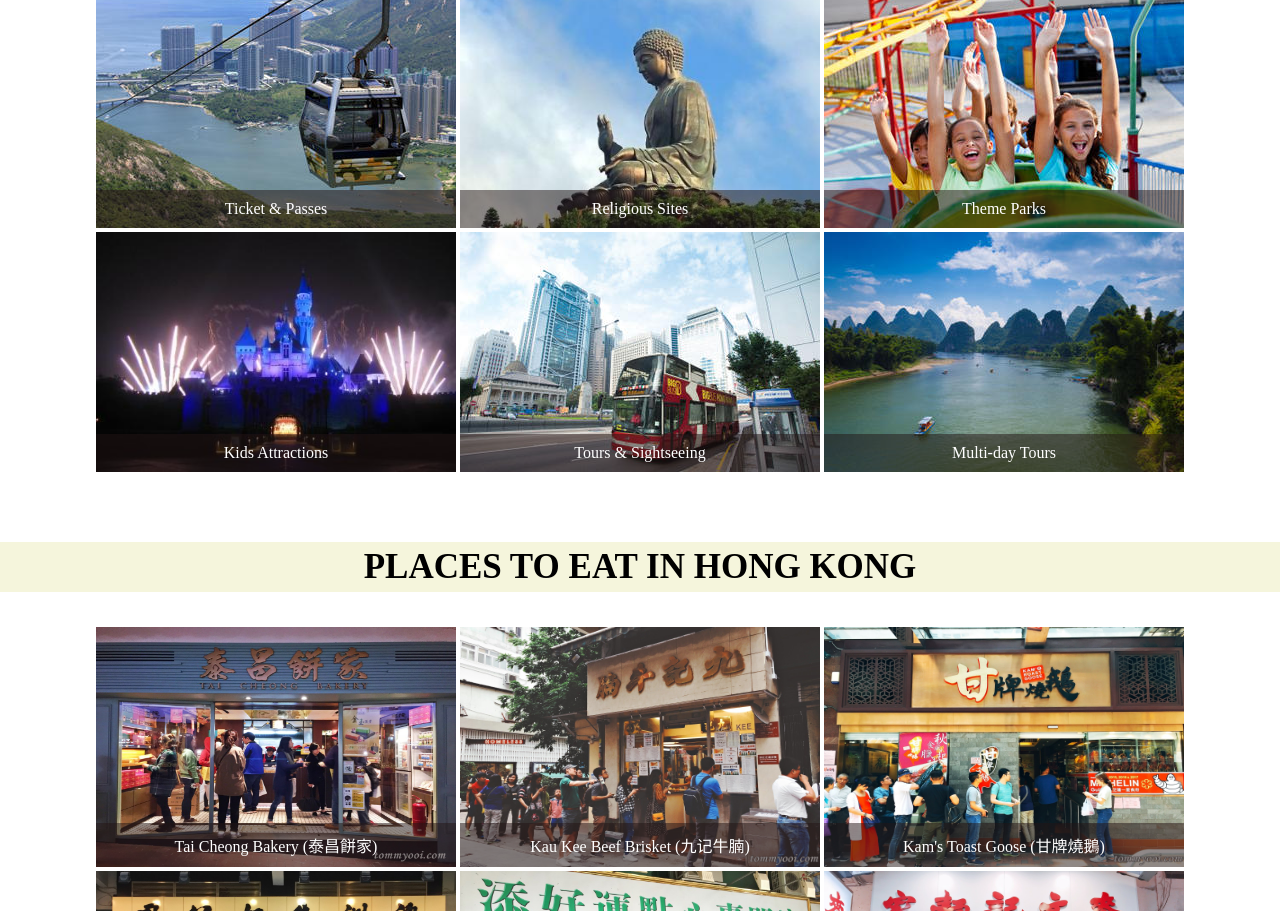
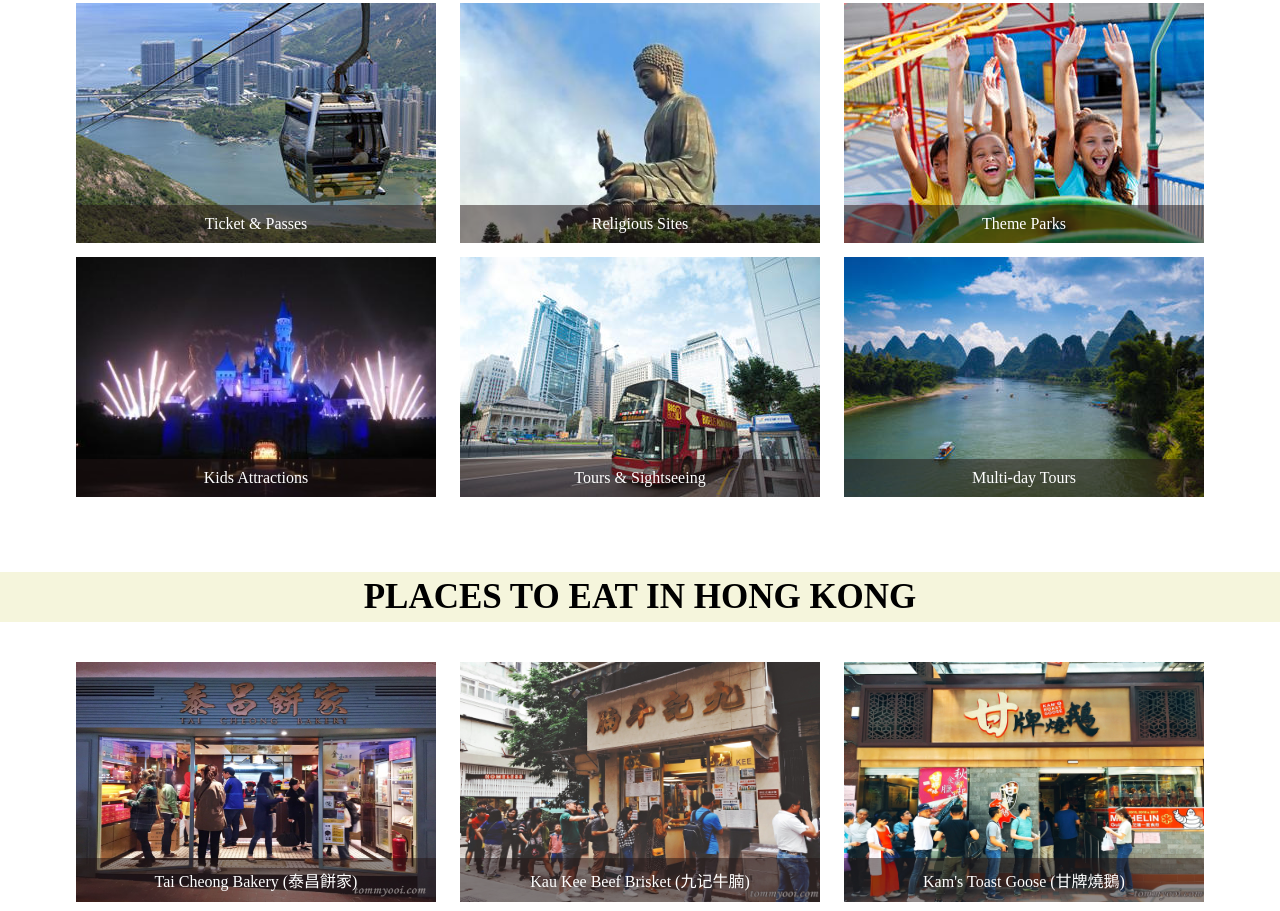
Before and after one commit to suelynn1001/suelynn1001.github.io, a plain HTML site: page index.html in a window 1280 px wide. Shown: the part 829-1740 px from the top of the page. Drawn offline with Linux system fonts and the light colour scheme.

Commit message:
Add files via upload

```diff
--- a/hongkong.css
+++ b/hongkong.css
@@ -74,7 +74,8 @@ article section h1 {
 	position: relative;
 	display: inline-block;
 	width:360px;
-	height: 240px}
+	height: 240px;
+	margin:5px 10px;}
 
 
 .writings {
@@ -109,7 +110,8 @@ article section h1 {
 	position: relative;
 	display: inline-block;
 	height: 240px;
-	width: 360px;}
+	width: 360px;
+	margin: 5px 10px}
 
 
 .imagesize {
```
